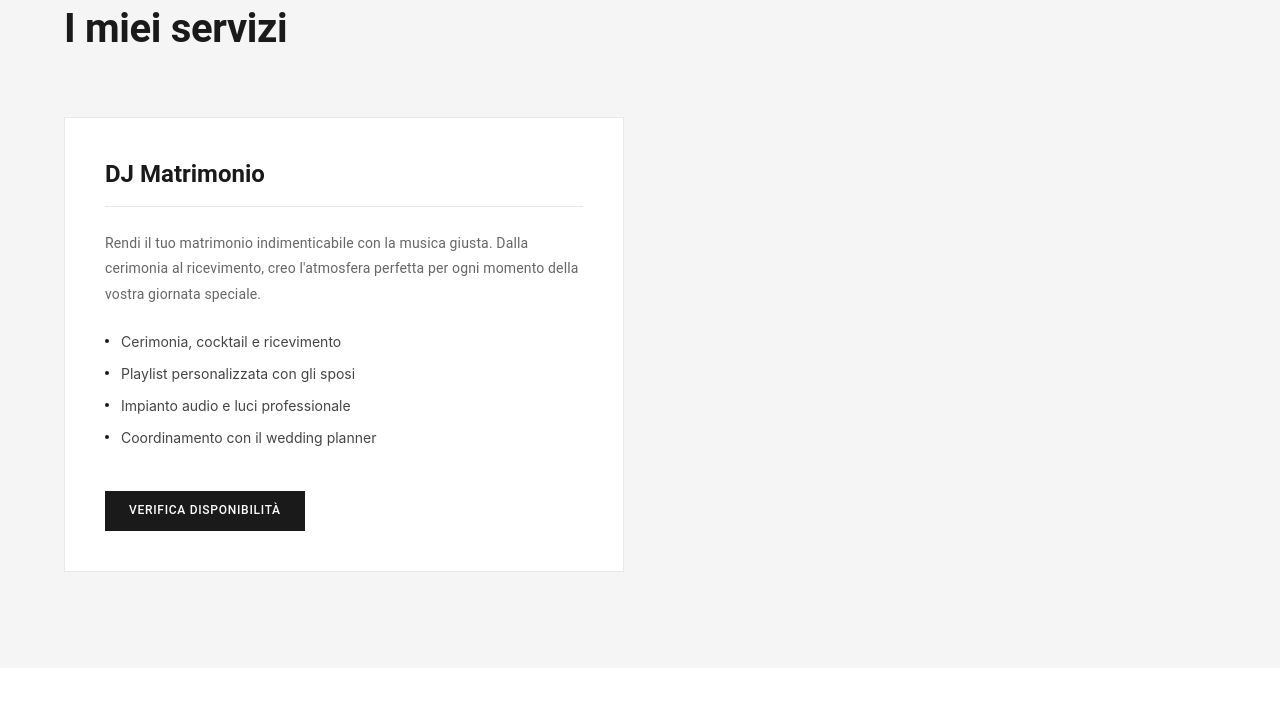
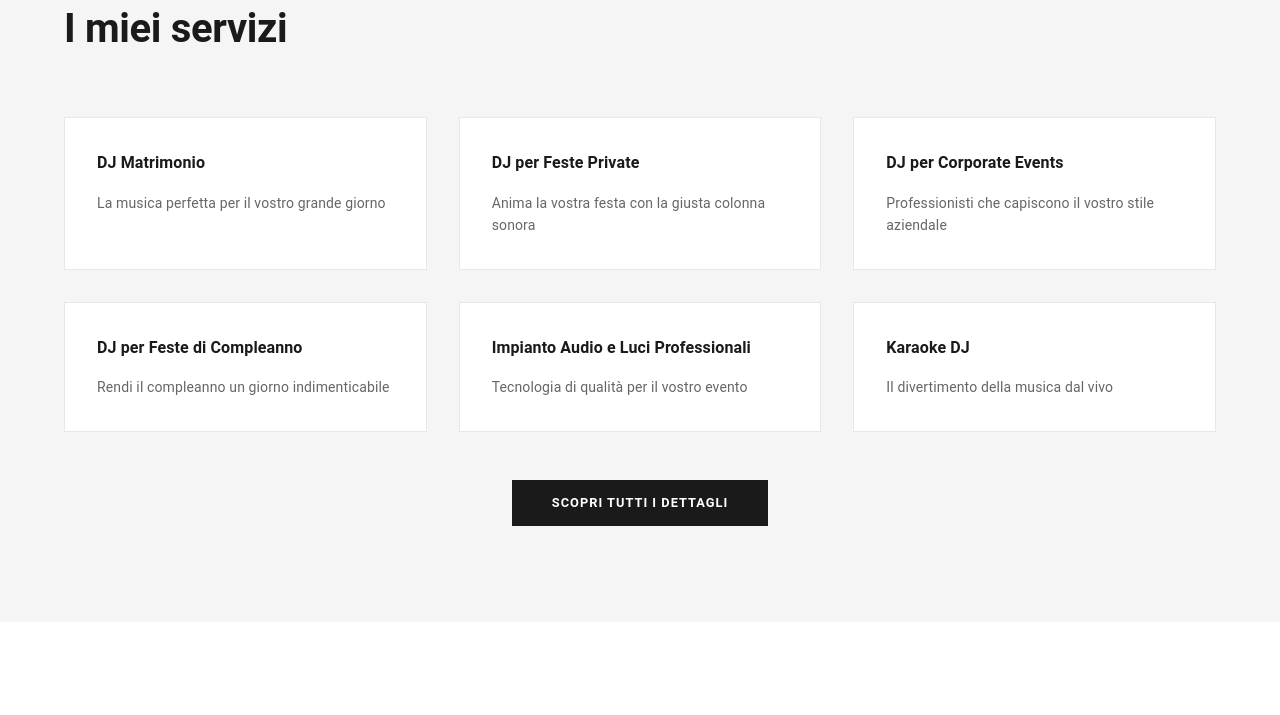
Before and after one commit to StefanoVuerich/djwoolrich, a Gatsby site: page / in a window 1280 px wide. Shown: the part 1122-1837 px from the top of the page. Built offline with nearby package versions, Linux system fonts and the light colour scheme; Gatsby itself is replaced by a stand-in of ours.

Commit message:
fix: rimosso servizio

```diff
--- a/src/pages/index.js
+++ b/src/pages/index.js
@@ -8,23 +8,33 @@ import {
   Typography,
   Button,
   Grid,
-  Divider,
 } from "@mui/material"
 
-// Dati servizi
-const servizi = [
+// Tutti i servizi
+const allServices = [
   {
     titolo: "DJ Matrimonio",
-    descrizione:
-      "Rendi il tuo matrimonio indimenticabile con la musica giusta. Dalla cerimonia al ricevimento, creo l'atmosfera perfetta per ogni momento della vostra giornata speciale.",
-    punti: [
-      "Cerimonia, cocktail e ricevimento",
-      "Playlist personalizzata con gli sposi",
-      "Impianto audio e luci professionale",
-      "Coordinamento con il wedding planner",
-    ],
-    cta: "Verifica disponibilità",
-    ctaHref: "/contact",
+    sottotitolo: "La musica perfetta per il vostro grande giorno",
+  },
+  {
+    titolo: "DJ per Feste Private",
+    sottotitolo: "Anima la vostra festa con la giusta colonna sonora",
+  },
+  {
+    titolo: "DJ per Corporate Events",
+    sottotitolo: "Professionisti che capiscono il vostro stile aziendale",
+  },
+  {
+    titolo: "DJ per Feste di Compleanno",
+    sottotitolo: "Rendi il compleanno un giorno indimenticabile",
+  },
+  {
+    titolo: "Impianto Audio e Luci Professionali",
+    sottotitolo: "Tecnologia di qualità per il vostro evento",
+  },
+  {
+    titolo: "Karaoke DJ",
+    sottotitolo: "Il divertimento della musica dal vivo",
   },
 ]
 
@@ -243,93 +253,72 @@ const IndexPage = () => {
           I miei servizi
         </Typography>
 
-        <Grid container spacing={4}>
-          {servizi.map((s) => (
-            <Grid item size={{ xs: 12, md: 6 }} key={s.titolo}>
+        <Grid container spacing={4} sx={{ mb: 6 }}>
+          {allServices.map((service) => (
+            <Grid item size={{ xs: 12, md: 6, lg: 4 }} key={service.titolo}>
               <Box
                 sx={{
                   backgroundColor: "#fff",
-                  p: { xs: 4, md: 5 },
+                  p: 4,
                   height: "100%",
                   display: "flex",
                   flexDirection: "column",
                   border: "1px solid #e8e8e8",
-                  transition: "box-shadow 0.3s ease, transform 0.3s ease",
+                  transition: "all 0.3s ease",
                   "&:hover": {
-                    boxShadow: "0 8px 32px rgba(0,0,0,0.08)",
+                    boxShadow: "0 8px 24px rgba(0,0,0,0.08)",
                     transform: "translateY(-4px)",
+                    borderColor: "#1a1a1a",
                   },
                 }}
               >
                 <Typography
-                  variant="h5"
-                  sx={{ fontWeight: 700, color: "#1a1a1a", mb: 2 }}
-                >
-                  {s.titolo}
-                </Typography>
-                <Divider sx={{ mb: 3, borderColor: "#e8e8e8" }} />
-                <Typography
-                  variant="body2"
-                  sx={{ color: "#666", lineHeight: 1.8, mb: 3 }}
-                >
-                  {s.descrizione}
-                </Typography>
-                <Box
-                  component="ul"
-                  sx={{ pl: 0, mb: 4, listStyle: "none", flexGrow: 1 }}
-                >
-                  {s.punti.map((p) => (
-                    <Box
-                      component="li"
-                      key={p}
+                  variant="h6"
                   sx={{
-                        display: "flex",
-                        alignItems: "flex-start",
-                        gap: 1.5,
-                        mb: 1.2,
-                        fontSize: "0.875rem",
-                        color: "#444",
+                    fontWeight: 700,
+                    color: "#1a1a1a",
+                    mb: 2,
+                    fontSize: "1rem",
                   }}
                 >
-                      <Box
-                        component="span"
+                  {service.titolo}
+                </Typography>
+                <Typography
                   sx={{
-                          width: 4,
-                          height: 4,
-                          borderRadius: "50%",
-                          backgroundColor: "#1a1a1a",
-                          mt: "8px",
-                          flexShrink: 0,
+                    color: "#666",
+                    fontSize: "0.875rem",
+                    lineHeight: 1.6,
+                    flexGrow: 1,
                   }}
-                      />
-                      {p}
+                >
+                  {service.sottotitolo}
+                </Typography>
               </Box>
+            </Grid>
           ))}
-                </Box>
+        </Grid>
+
+        <Box sx={{ textAlign: "center" }}>
           <Button
-                  href={s.ctaHref}
+            href="/services"
             disableElevation
             sx={{
-                    alignSelf: "flex-start",
               backgroundColor: "#1a1a1a",
               color: "#fff",
               borderRadius: 0,
-                    px: 3,
-                    py: 1.2,
-                    fontSize: "0.75rem",
-                    fontWeight: 500,
-                    letterSpacing: "0.06em",
+              px: 5,
+              py: 1.5,
+              fontSize: "0.8rem",
+              fontWeight: 600,
+              letterSpacing: "0.08em",
               textTransform: "uppercase",
               "&:hover": { backgroundColor: "#444" },
               transition: "background-color 0.3s ease",
             }}
           >
-                  {s.cta}
+            Scopri Tutti i Dettagli
           </Button>
         </Box>
-            </Grid>
-          ))}
-        </Grid>
       </Container>
     </Box>
 
```
Also changed, not shown: src/pages/services.js (+1 -18 lines). Lines whose indentation alone changed are shown as unchanged.
